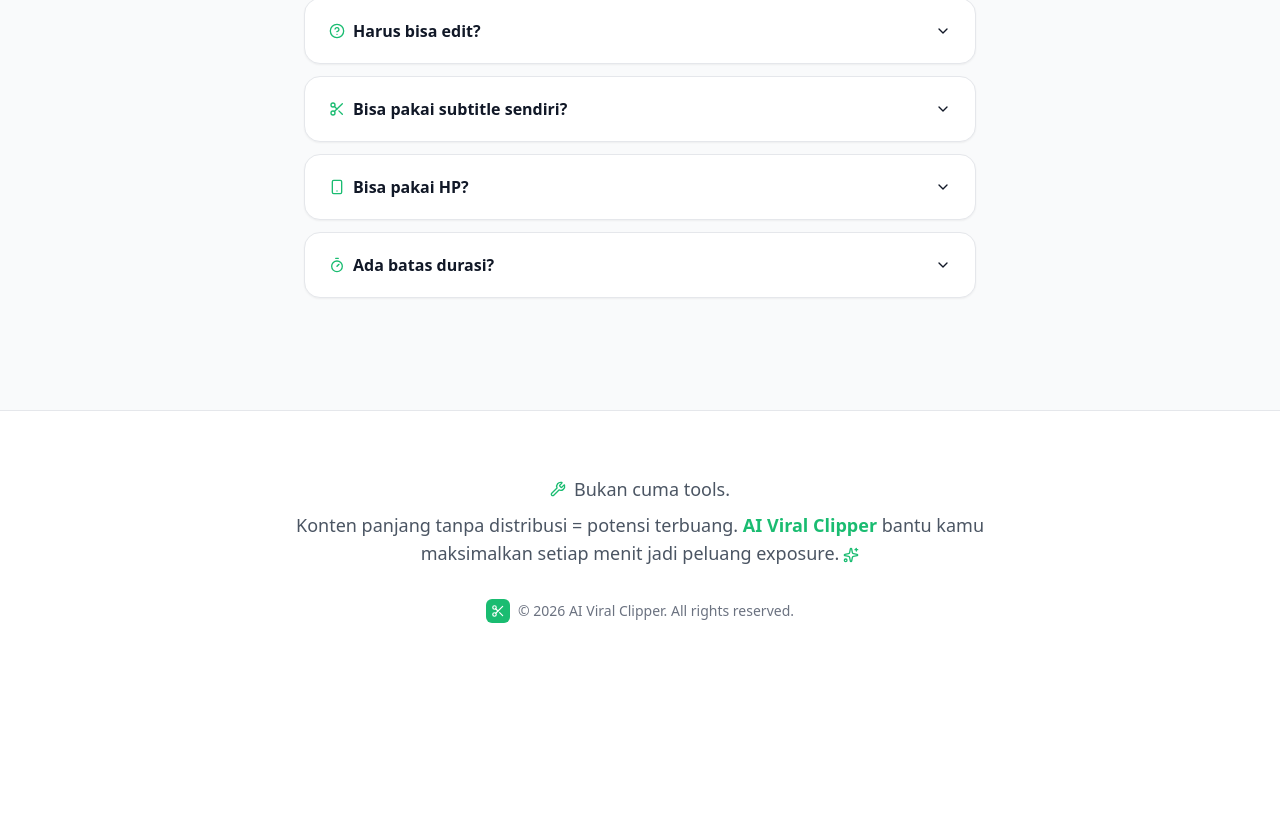
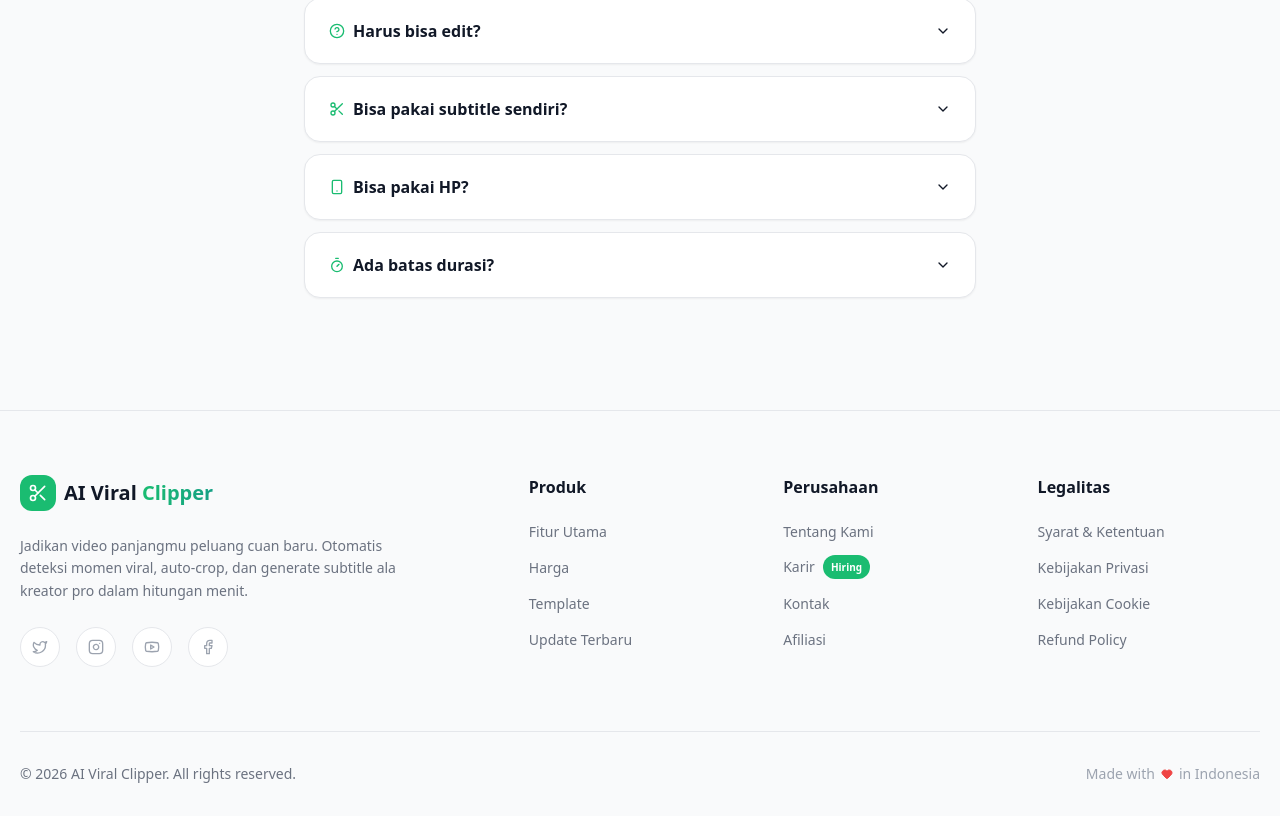
Before and after one commit to arnoriel/clipper-ai-fe, a React (Vite) app: page / in a window 1280 px wide. Shown: the part 9777-10593 px from the top of the page. Before the commit the page ends 10464 px from the top, so only its background shows below. Built offline with nearby package versions, Linux system fonts and the light colour scheme; no server answers; the HTML template or start-up script is replaced by a standard one.

Commit message:
fix: restore lost Footer component in LandingPage

```diff
--- a/src/pages/LandingPage.tsx
+++ b/src/pages/LandingPage.tsx
@@ -39,7 +39,6 @@
   Book,
   Monitor,
   Scissors as ScissorsIcon,
-  Wrench,
   Lightbulb,
   ShoppingCart,
   AlertTriangle,
@@ -49,6 +48,11 @@
   Palette,
   Droplets,
   Anchor,
+  Facebook,
+  Twitter,
+  Instagram,
+  Youtube,
+  Heart,
 } from "lucide-react";
 import { Link } from "react-router-dom";
 
@@ -1077,25 +1081,81 @@
 };
 
 const Footer = () => {
+  const currentYear = new Date().getFullYear();
+
   return (
-    <footer className="border-t border-gray-200 py-12 sm:py-16 bg-white">
+    <footer className="bg-gray-50 border-t border-gray-200 pt-16 pb-8">
       <div className="container mx-auto px-5">
-        <div className="max-w-3xl mx-auto text-center mb-8">
-          <p className="text-gray-600 text-base sm:text-lg mb-2 flex items-center justify-center gap-2">
-            <Wrench className="h-4 w-4 text-[#1ABC71]" />
-            Bukan cuma tools.
-          </p>
-          <p className="text-gray-600 text-base sm:text-lg">
-            Konten panjang tanpa distribusi = potensi terbuang. <span className="text-[#1ABC71] font-bold">AI Viral Clipper</span> bantu kamu maksimalkan setiap menit jadi peluang exposure.
-            <Sparkles className="inline h-4 w-4 text-[#1ABC71] ml-1" />
-          </p>
+        <div className="grid grid-cols-1 md:grid-cols-2 lg:grid-cols-5 gap-10 md:gap-8 mb-16">
+          {/* Brand Column */}
+          <div className="lg:col-span-2">
+            <Link to="/" className="flex items-center gap-2 font-bold text-xl mb-6">
+              <div className="h-9 w-9 rounded-xl bg-[#1ABC71] flex items-center justify-center">
+                <Scissors className="h-5 w-5 text-white" />
+              </div>
+              <span className="text-gray-900">AI Viral <TextGradient>Clipper</TextGradient></span>
+            </Link>
+            <p className="text-gray-500 text-sm mb-6 max-w-sm leading-relaxed">
+              Jadikan video panjangmu peluang cuan baru. Otomatis deteksi momen viral, auto-crop, dan generate subtitle ala kreator pro dalam hitungan menit.
+            </p>
+            <div className="flex gap-4">
+              <a href="#" className="h-10 w-10 bg-white border border-gray-200 rounded-full flex items-center justify-center text-gray-400 hover:text-[#1ABC71] hover:border-[#1ABC71] hover:shadow-md transition-all">
+                <Twitter className="h-4 w-4" />
+              </a>
+              <a href="#" className="h-10 w-10 bg-white border border-gray-200 rounded-full flex items-center justify-center text-gray-400 hover:text-[#1ABC71] hover:border-[#1ABC71] hover:shadow-md transition-all">
+                <Instagram className="h-4 w-4" />
+              </a>
+              <a href="#" className="h-10 w-10 bg-white border border-gray-200 rounded-full flex items-center justify-center text-gray-400 hover:text-[#1ABC71] hover:border-[#1ABC71] hover:shadow-md transition-all">
+                <Youtube className="h-4 w-4" />
+              </a>
+              <a href="#" className="h-10 w-10 bg-white border border-gray-200 rounded-full flex items-center justify-center text-gray-400 hover:text-[#1ABC71] hover:border-[#1ABC71] hover:shadow-md transition-all">
+                <Facebook className="h-4 w-4" />
+              </a>
+            </div>
+          </div>
+
+          {/* Links Columns */}
+          <div>
+            <h4 className="font-bold text-gray-900 mb-5">Produk</h4>
+            <ul className="space-y-3">
+              <li><a href="#fitur" className="text-gray-500 hover:text-[#1ABC71] text-sm font-medium transition-colors">Fitur Utama</a></li>
+              <li><a href="#harga" className="text-gray-500 hover:text-[#1ABC71] text-sm font-medium transition-colors">Harga</a></li>
+              <li><a href="#" className="text-gray-500 hover:text-[#1ABC71] text-sm font-medium transition-colors">Template</a></li>
+              <li><a href="#" className="text-gray-500 hover:text-[#1ABC71] text-sm font-medium transition-colors">Update Terbaru</a></li>
+            </ul>
+          </div>
+
+          <div>
+            <h4 className="font-bold text-gray-900 mb-5">Perusahaan</h4>
+            <ul className="space-y-3">
+              <li><a href="#" className="text-gray-500 hover:text-[#1ABC71] text-sm font-medium transition-colors">Tentang Kami</a></li>
+              <li><a href="#" className="text-gray-500 hover:text-[#1ABC71] text-sm font-medium transition-colors flex items-center gap-2">Karir <span className="text-[10px] font-bold bg-[#1ABC71] text-white px-2 py-0.5 rounded-full">Hiring</span></a></li>
+              <li><a href="#" className="text-gray-500 hover:text-[#1ABC71] text-sm font-medium transition-colors">Kontak</a></li>
+              <li><a href="#" className="text-gray-500 hover:text-[#1ABC71] text-sm font-medium transition-colors">Afiliasi</a></li>
+            </ul>
+          </div>
+
+          <div>
+            <h4 className="font-bold text-gray-900 mb-5">Legalitas</h4>
+            <ul className="space-y-3">
+              <li><a href="#" className="text-gray-500 hover:text-[#1ABC71] text-sm font-medium transition-colors">Syarat & Ketentuan</a></li>
+              <li><a href="#" className="text-gray-500 hover:text-[#1ABC71] text-sm font-medium transition-colors">Kebijakan Privasi</a></li>
+              <li><a href="#" className="text-gray-500 hover:text-[#1ABC71] text-sm font-medium transition-colors">Kebijakan Cookie</a></li>
+              <li><a href="#" className="text-gray-500 hover:text-[#1ABC71] text-sm font-medium transition-colors">Refund Policy</a></li>
+            </ul>
+          </div>
         </div>
 
-        <div className="flex items-center justify-center gap-2 text-gray-500 text-sm">
-          <div className="h-6 w-6 rounded-md bg-[#1ABC71] flex items-center justify-center">
-            <Scissors className="h-3.5 w-3.5 text-white" />
+        {/* Bottom Bar */}
+        <div className="border-t border-gray-200 pt-8 flex flex-col md:flex-row items-center justify-between gap-4">
+          <p className="text-gray-500 text-sm font-medium text-center md:text-left">
+            © {currentYear} AI Viral Clipper. All rights reserved.
+          </p>
+          <div className="flex gap-6 text-sm font-medium">
+            <div className="flex items-center gap-1.5 text-gray-400">
+              Made with <Heart className="h-3 w-3 text-red-500 fill-red-500" /> in Indonesia
+            </div>
           </div>
-          <span>© 2026 AI Viral Clipper. All rights reserved.</span>
         </div>
       </div>
     </footer>
```
